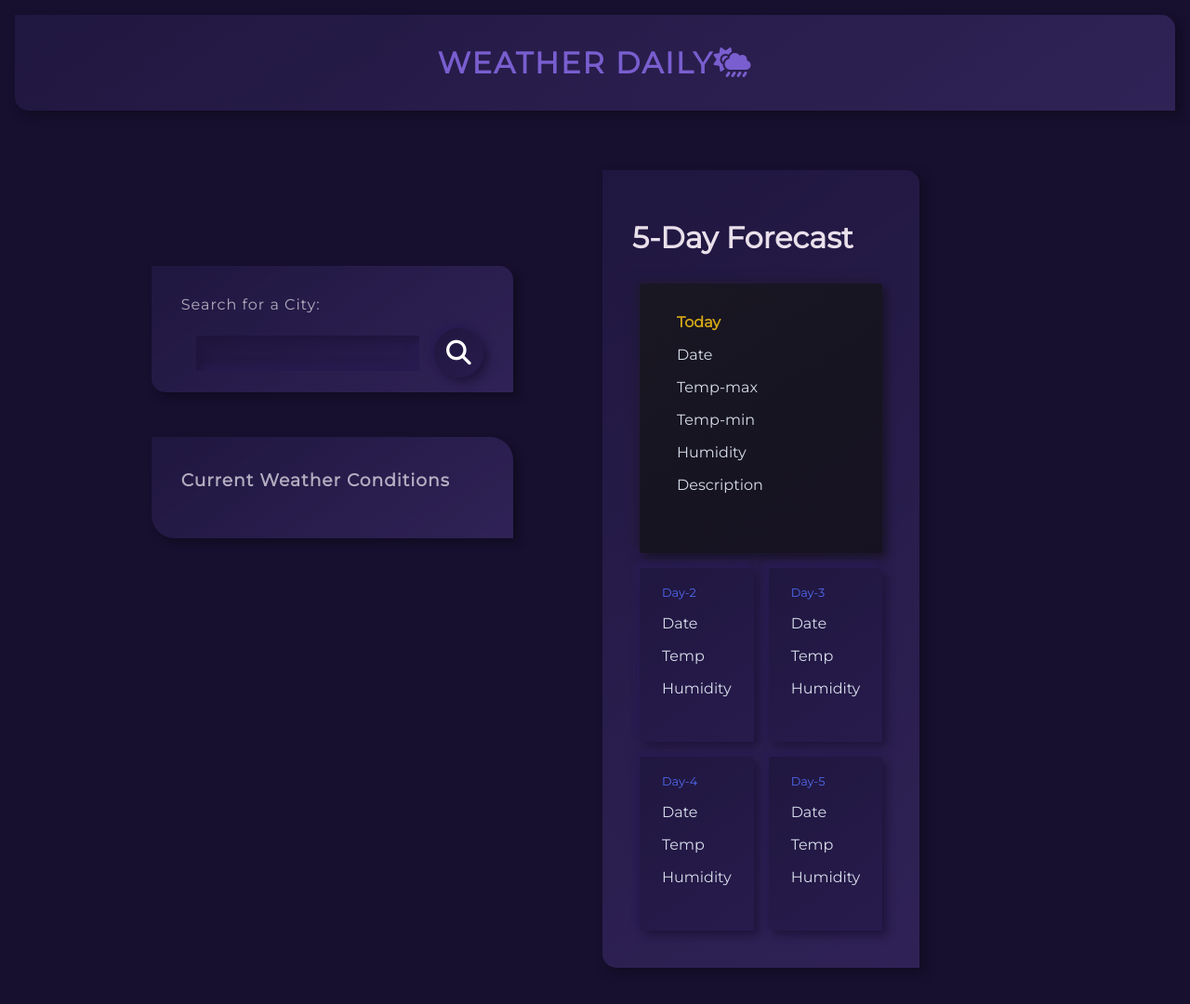
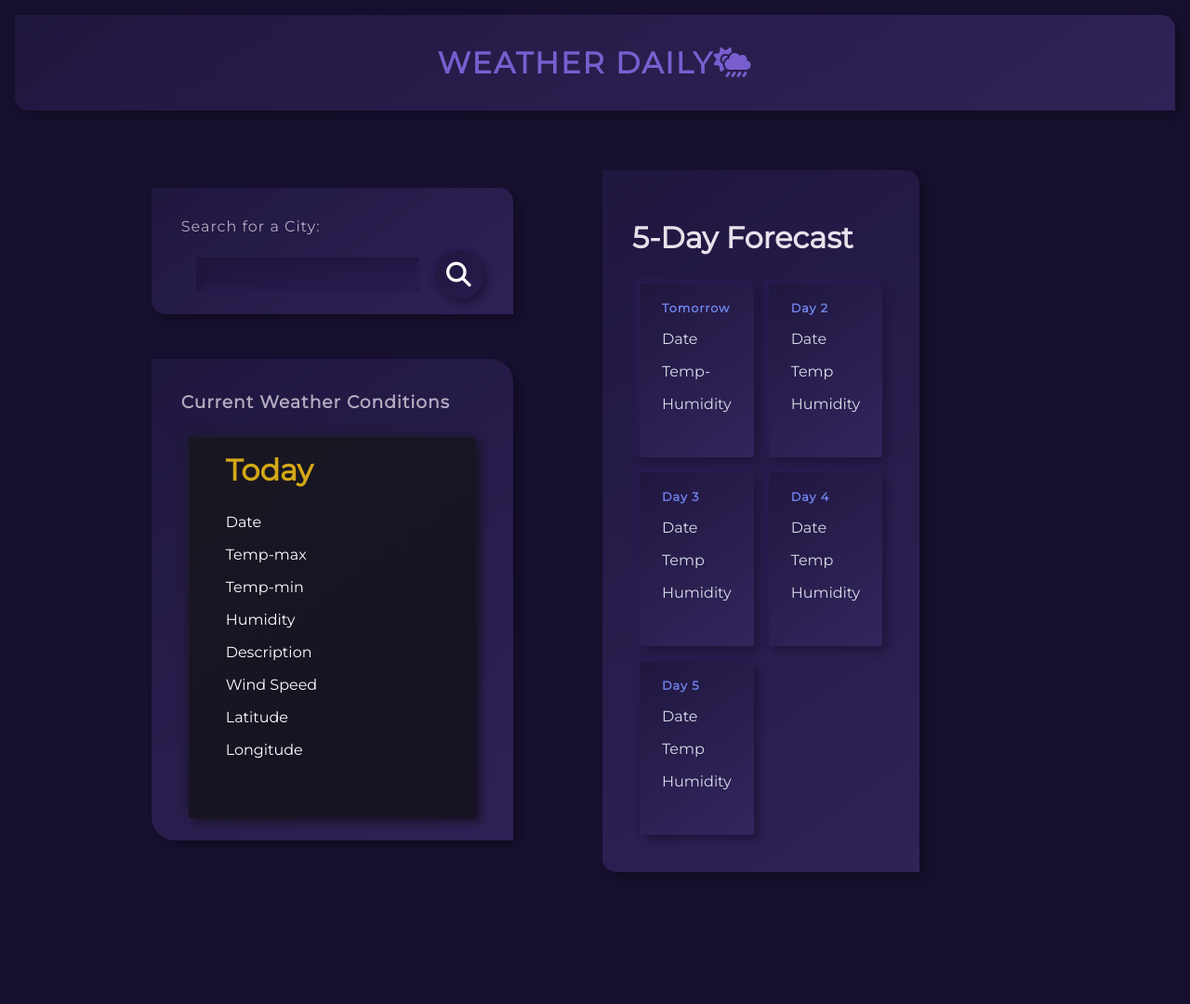
Before and after one commit to Keagon98/CloudOne.mobi-Weather-App, a plain HTML site: page index.html in a window 1280 px wide. Shown: the whole page at 93% size. After the commit the page ends 986 px from the top, so only its background shows below. Drawn offline with nearby package versions, Linux system fonts and the light colour scheme.

Commit message:
added another day and added styling to current conditions

```diff
--- a/index.html
+++ b/index.html
@@ -34,12 +34,16 @@
                 <div class="weather-cond-card">
                     <div class="card-header" id="display"><h3>Current Weather Conditions</h3></div>
 
-                    <div class="card-content">
-                        <p class="card-text" id="temp"></p>
-                        <p class="card-text" id="humidity"></p>
-                        <p class="card-text" id="wind"></p>
-                        <p class="card-text" id="lat"></p>
-                        <p class="card-text" id="lon"></p>
+                    <div class="card-content" id="today">
+                        <h2 class="current-day">Today</h2>
+                        <p class="card-text" id=date0>Date</p>
+                        <p class="card-text"id=temp0-max>Temp-max</p>
+                        <p class="card-text"id=temp0-min>Temp-min</p>
+                        <p class="card-text"id=humidity0>Humidity</p>
+                        <p class="card-text"id=description0>Description</p>
+                        <p class="card-text" id="wind">Wind Speed</p>
+                        <p class="card-text" id="lat">Latitude</p>
+                        <p class="card-text" id="lon">Longitude</p>
 
                     </div>
                 </div>
@@ -47,53 +51,51 @@
                     <div class="container-forecast">
                         <h1 class="display-5">5-Day Forecast</h1>
                         <div class="card-container">
-                                <div class="secondary-card"id="today">
-                                    <div class="card-body">
-                                        <h2 class="current-day">Today</h2>
-                                        <p class="card-text" id=date0>Date</p>
-                                        <p class="card-text"id=temp0-max>Temp-max</p>
-                                        <p class="card-text"id=temp0-min>Temp-min</p>
-                                        <p class="card-text"id=humidity0>Humidity</p>
-                                        <p class="card-text"id=description0>Description</p>
-                                    </div>
-                                </div>
                             <div class="card-section-1">
                                 <div class="secondary-card">
                                     <div class="card-body">
-                                       <h2 class="day">Day-2</h2>
-                                       <p class="card-text" id=date1>Date</p>
-                                        <p class="card-text"id=temp1>Temp</p>
+                                        <h2 class="day">Tomorrow</h2>
+                                        <p class="card-text" id=date1>Date</p>
+                                        <p class="card-text"id=temp1>Temp-</p>
                                         <p class="card-text"id=humidity1>Humidity</p>
                                     </div>
                                 </div>
 
-
                                 <div class="secondary-card">
                                     <div class="card-body">
-                                        <h2 class="day">Day-3</h2>
-                                        <p class="card-text" id=date2>Date</p>
-                                        <p class="card-text" id=temp2>Temp</p>
-                                        <p class="card-text" id=humidity2>Humidity</p>
+                                       <h2 class="day">Day 2</h2>
+                                       <p class="card-text" id=date2>Date</p>
+                                        <p class="card-text"id=temp2>Temp</p>
+                                        <p class="card-text"id=humidity2>Humidity</p>
                                     </div>
                                 </div>
                             </div>
                             <div class="card-section-2">
                                 <div class="secondary-card">
                                     <div class="card-body">
-                                        <h2 class="day">Day-4</h2>
+                                        <h2 class="day">Day 3</h2>
                                         <p class="card-text" id=date3>Date</p>
                                         <p class="card-text" id=temp3>Temp</p>
                                         <p class="card-text" id=humidity3>Humidity</p>
                                     </div>
                                 </div>
 
-
                                 <div class="secondary-card">
                                     <div class="card-body">
-                                        <h2 class="day">Day-5</h2>
+                                        <h2 class="day">Day 4</h2>
                                         <p class="card-text" id=date4>Date</p>
                                         <p class="card-text" id=temp4>Temp</p>
                                         <p class="card-text" id=humidity4>Humidity</p>
+                                    </div>
+                                </div>
+                            </div>
+                            <div class="card-section-3">
+                                <div class="secondary-card">
+                                    <div class="card-body">
+                                        <h2 class="day">Day 5</h2>
+                                        <p class="card-text" id=date5>Date</p>
+                                        <p class="card-text" id=temp5>Temp</p>
+                                        <p class="card-text" id=humidity5>Humidity</p>
                                     </div>
                                 </div>
                             </div>
--- a/script.js
+++ b/script.js
@@ -6,7 +6,7 @@ function weatherForecast() {
     function getUserCity() {
         const searchButtonEl = document.getElementById('cityButton');
         console.log(searchButtonEl);
-        // const cityInputEl = document.getElementById('search');
+
         searchButtonEl.addEventListener('click', function () {
             event.preventDefault();
             userCity = document.getElementById('city').value;
@@ -102,8 +102,7 @@ function weatherForecast() {
                 document.getElementById("temp0-min").innerHTML = "min: " + response.data.list[0].main.temp_min + " °C";
                 document.getElementById("humidity0").innerHTML = "Humidity: " + response.data.list[0].main.humidity + "%";
                 document.getElementById("description0").innerHTML = "Description: " + response.data.list[0].weather[0].description;
-                document.getElementById("icon0").innerHTML = ": " + response.data.list[0].weather[0].description;
-
+                document.getElementById("wind").innerHTML = "Wind Speed: " + response.data.list[0].wind.speed + " kn";
             })
         axios.get(oneDayWeatherURL)
             .then(function (response) {
@@ -145,6 +144,16 @@ function weatherForecast() {
 
             })
 
+            axios.get(oneDayWeatherURL)
+            .then(function (response) {
+                document.getElementById("temp5").innerHTML = "Temperature: " + response.data.list[35].main.temp + " °C";
+                document.getElementById("date5").innerHTML = "Date: " + response.data.list[35].dt_txt;
+                document.getElementById("humidity5").innerHTML = "Humidity: " + response.data.list[35].main.humidity + "%";
+
+
+
+            })
+
 
     };
 
--- a/style.css
+++ b/style.css
@@ -74,7 +74,7 @@ body {
 .search-cond {
     display: flex;
     flex-direction: column;
-    margin-top: -40%;
+    margin-top: 0%;
     margin-left: -4em;
 }
 
@@ -231,6 +231,10 @@ body {
     display: flex;
 }
 
+.card-section-3 {
+    display: flex;
+}
+
 
 .card-body p {
     display: flex;
@@ -241,7 +245,7 @@ body {
 
 .current-day {
     margin-top: -1em;
-    font-size: 1em;
+    font-size: 2em;
     color: #d4a816;
     font-weight: 700;
 }
@@ -249,15 +253,16 @@ body {
 .day {
     margin-top: -1em;
     font-size: .8em;
-    color: #506af0;
-    font-weight: 400;
+    letter-spacing: 1px;
+    color: #7185ee;
+    font-weight: 700;
 }
 
 .secondary-card {
     padding: 2em 1.5em;
     margin: .5em;
     border-radius: 3px;
-    background: linear-gradient(145deg, #201740, #271b4c);
+    background: linear-gradient(145deg, #201740, #372862c4);
     box-shadow:  5px 5px 10px #1f153c,
                 -5px -5px 5px #291d52;
 }
```
